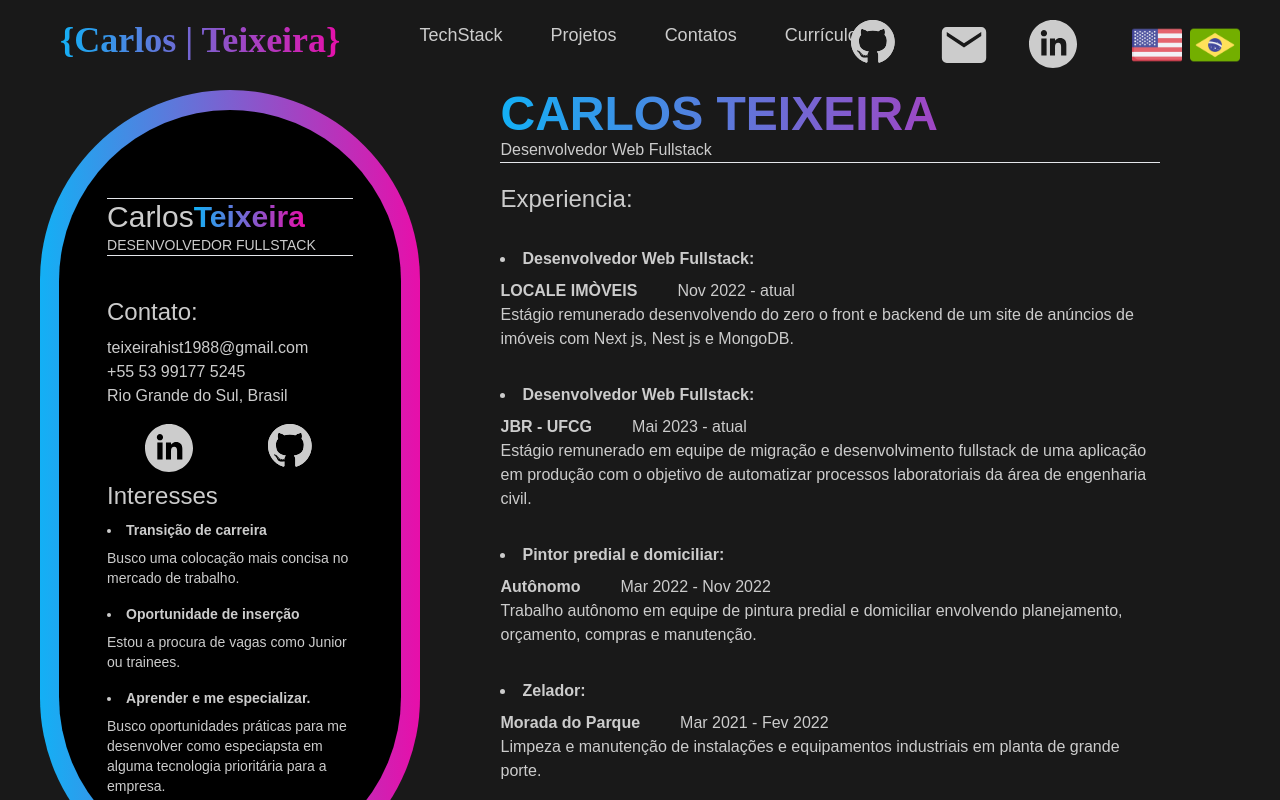
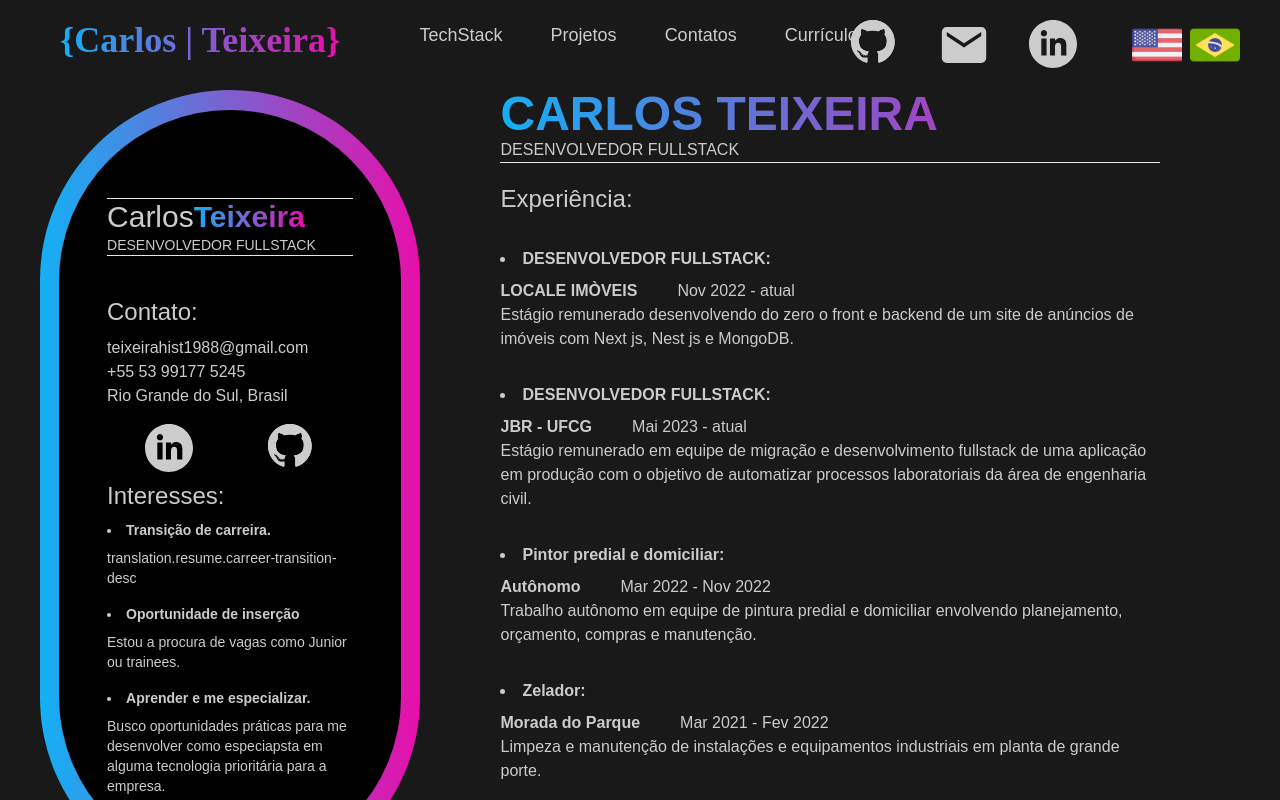
Before and after one commit to Carlos-Teixeira-Jr/portfolio, a Next.js app: page / in a window 1280 px wide. Both pictures are taken after a click on the button "Currículo". Shown: the top 800 px of the page. Built offline with nearby package versions, Linux system fonts and the light colour scheme.

Commit message:
feat: curricuum page implemented

```diff
--- a/src/components/curriculum.tsx
+++ b/src/components/curriculum.tsx
@@ -2,51 +2,53 @@ import Image from "next/image"
 import LinkedinIcon from "./icons/linkedInIcon"
 import GithubIcon from "./icons/githubIcon"
 import Link from "next/link";
+import { Element } from "react-scroll";
+import { t } from "i18next";
 
 const Curriculum = () => {
 
   const experiences = [
     {
       key: 'locale',
-      title: 'Desenvolvedor Web Fullstack',
+      title: t("translation.resume.title"),
       company: 'LOCALE IMÒVEIS',
-      date: 'Nov 2022 - atual',
-      description: 'Estágio remunerado desenvolvendo do zero o front e backend de um site de anúncios de imóveis com Next js, Nest js e MongoDB.'
+      date: `Nov 2022 - ${t("translation.resume.current")}`,
+      description: t("translation.resume.locale")
     },
     {
       key: 'JBR',
-      title: 'Desenvolvedor Web Fullstack',
+      title: t("translation.resume.title"),
       company: 'JBR - UFCG',
-      date: 'Mai 2023 - atual',
-      description: 'Estágio remunerado em equipe de migração e desenvolvimento fullstack de uma aplicação em produção com o objetivo de automatizar processos laboratoriais da área de engenharia civil.'
+      date: `Mai 2023 - ${t("translation.resume.current")}`,
+      description: t("translation.resume.jbr")
     },
     {
       key: 'painter',
-      title: 'Pintor predial e domiciliar',
+      title: t("translation.resume.painter"),
       company: 'Autônomo',
       date: 'Mar 2022 - Nov 2022',
-      description: 'Trabalho autônomo em equipe de pintura predial e domiciliar envolvendo planejamento, orçamento, compras e manutenção.'
+      description: t("translation.resume.painter-desc")
+    },
+    {
+      key: 'janitor',
+      title: t("translation.resume.janitor"),
+      company: 'Morada do Parque',
+      date: 'Mar 2021 - Fev 2022',
+      description: t("translation.resume.janitor-desc")
     },
     {
       key: 'multiserv',
-      title: 'Zelador',
-      company: 'Morada do Parque',
-      date: 'Mar 2021 - Fev 2022',
-      description: 'Limpeza e manutenção de instalações e equipamentos industriais em planta de grande porte.'
-    },
-    {
-      key: 'janitor',
-      title: 'Auxiliar de Serviços Gerais',
+      title: t("translation.resume.general-services"),
       company: 'Multiserv',
       date: 'Fev 2020 - Mar 2021',
-      description: 'Limpeza e manutenção das instalações prediais e domiciliares de condomínio de médio porte.'
+      description: t("translation.resume.general-services-desc")
     },
     {
       key: 'sales',
-      title: 'Vendedor',
+      title: t("translation.resume.seller"),
       company: 'SÉCULO 21 ELETRÔNICOS',
       date: 'Mai 2018 - Dez 2020',
-      description: 'Venda e propsecção de clientes em loja de eletrônicos em shopping center.'
+      description: t("translation.resume.seller-desc")
     },
   ];
 
@@ -61,14 +63,14 @@ const Curriculum = () => {
               <span className="font-extrabold bg-gradient-to-r text-transparent from-[#13B0F5] to-[#E70FAA] bg-clip-text">Teixeira</span>
             </h1>
 
-            <h2 className="text-sm">DESENVOLVEDOR FULLSTACK</h2>
+            <h2 className="text-sm">{t("translation.resume.title")}</h2>
             <hr/>
           </div>
-          <h3 className="text-2xl">Contato:</h3>
+          <h3 className="text-2xl">{t('translation.resume.contact')}</h3>
           <div className="my-2">
             <p>teixeirahist1988@gmail.com</p>
             <p>+55 53 99177 5245</p>
-            <p>Rio Grande do Sul, Brasil</p>
+            <p>Rio Grande do Sul, {t('translation.resume.nation')}</p>
           </div>
           <div className="my-2 flex justify-around">
             <Link href="https://www.linkedin.com/in/carlos-teixeira-000b7b1a0/" target="_blank">
@@ -79,24 +81,24 @@ const Curriculum = () => {
             </Link>
 
           </div>
-          <h3 className="text-2xl">Interesses</h3>
+          <h3 className="text-2xl">{t('translation.resume.interested')}</h3>
           <div className="my-2">
             <ul className="list-disc list-inside text-sm">
-              <li className="mb-2 font-extrabold">Transição de carreira</li>
-              <p className="mb-4">Busco uma colocação mais concisa no mercado de trabalho.</p>
-              <li className="mb-2 font-extrabold">Oportunidade de inserção</li>
-              <p className="mb-4">Estou a procura de vagas como Junior ou trainees.</p>
-              <li className="mb-2 font-extrabold">Aprender e me especializar.</li>
-              <p className="mb-4">Busco oportunidades práticas para me desenvolver como especiapsta em alguma tecnologia prioritária para a empresa.</p>
+              <li className="mb-2 font-extrabold">{t('translation.resume.carreer-transition')}</li>
+              <p className="mb-4">{t('translation.resume.carreer-transition-desc')}</p>
+              <li className="mb-2 font-extrabold">{t('translation.resume.insertion-oportunity')}</li>
+              <p className="mb-4">{t('translation.resume.insertion-oportunity-desc')}</p>
+              <li className="mb-2 font-extrabold">{t('translation.resume.learn-specialize')}</li>
+              <p className="mb-4">{t('translation.resume.learn-specialize-desc')}</p>
             </ul>
           </div>
         </div>
       </div>
       <div className="w-full px-2 md:px-20">
         <h1 className="text-5xl font-extrabold bg-gradient-to-r text-transparent from-[#13B0F5] to-[#E70FAA] bg-clip-text text-center md:text-left">CARLOS TEIXEIRA</h1>
-        <h2 className="text-center md:text-left">Desenvolvedor Web Fullstack</h2>
+        <h2 className="text-center md:text-left">{t("translation.resume.title")}</h2>
         <hr/>
-        <h3 className="my-5 text-2xl text-center md:text-left">Experiencia:</h3>
+        <h3 className="my-5 text-2xl text-center md:text-left">{t("translation.resume.experience")}</h3>
         <ul className="list-disc list-inside">
           {experiences.map((exp) => (
             <div key={exp.key} className="my-8">
@@ -110,8 +112,8 @@ const Curriculum = () => {
         </ul>
         <hr/>
 
-        <h3 className="my-5 text-2xl text-center md:text-left">Educação:</h3>
-        <li className="mb-2 font-extrabold">Graduação em análise e desenvolvimento de sistemas</li>
+        <h3 className="my-5 text-2xl text-center md:text-left">{t("translation.resume.education")}:</h3>
+        <li className="mb-2 font-extrabold">{t("translation.resume.education-desc")}</li>
         <div className="flex gap-10">
           <p className="font-bold">UNICESUMAR</p>
           <p>Jan 2022 - Mai 2025</p>
--- a/src/components/navbar.tsx
+++ b/src/components/navbar.tsx
@@ -23,10 +23,6 @@ const Navbar = ({selectedLanguage, handleShowCurriculum}: INavbar) => {
   const { t } = useTranslation();
   const router = useRouter();
   const [showCurriculum, setShowCurriculum] = useState(false);
-
-  useEffect(() => {
-    console.log("🚀 ~ file: navbar.tsx:34 ~ Navbar ~ showCurriculum:", showCurriculum)
-  }, [showCurriculum])
 
   useEffect(() => {
     selectedLanguage(language)
--- a/src/pages/index.tsx
+++ b/src/pages/index.tsx
@@ -14,11 +14,6 @@ export default function Home() {
 
   const [language, setLanguage] = useState('');
   const [isCurriculum, setIsCurriculum] = useState(false);
-
-  useEffect(() => {
-    console.log("🚀 ~ file: index.tsx:25 ~ Home ~ isCurriculum:", isCurriculum)
-  }, [isCurriculum])
-
 
   const handleLanguageChange = (language: string) => {
     setLanguage(language)
--- a/translations/en.json
+++ b/translations/en.json
@@ -31,6 +31,32 @@
       "pokedex": "Simple application to exercise the use of APIs and basic functionalities of Vue.js and Bulma stylesheet framework.",
       "fasteng": "Professional application for automating calculations, tests and dosages for soil and pavement engineering processes. In this application the biggest challenge is to reproduce advanced engineering calculations to facilitate this work."
     },
+    "resume": {
+      "title": "FULLSTACK DEVELOPER",
+      "contact": "Contact:",
+      "nation": "Brazil",
+      "interested": "Interested in:",
+      "carreer-transition": "Carrer transition.",
+      "carreer-transition-desc": "I'm looking for a more concise placement in the job market.",
+      "insertion-oportunity": "Insertion opportunity",
+      "insertion-oportunity-desc": "I'm looking for positions as Junior or trainees.",
+      "learn-specialize": "Learn and specialize.",
+      "learn-specialize-desc": "I look for practical opportunities to develop myself as a specialist in a priority technology for the company.",
+      "experience": "Experience:",
+      "current": "current",
+      "locale": "Paid internship developing the front and backend of a real estate listing website from scratch with Next js, Nest js and MongoDB.",
+      "jbr": "Paid internship in a fullstack migration and development team for a production application with the aim of automating laboratory processes in the civil engineering area.",
+      "painter": "Building and home painter",
+      "painter-desc": "Independent work in a building and home painting team involving planning, budgeting, purchasing and maintenance.",
+      "janitor": "Janitor",
+      "janitor-desc": "Cleaning and maintenance of industrial facilities and equipment in large plants.",
+      "general-services": "General Services Assistant",
+      "general-services-desc": "Cleaning and maintenance of building and household facilities in medium-sized condominiums.",
+      "seller": "Seller",
+      "seller-desc": "Sales and prospecting of customers in an electronics store in a shopping center.",
+      "education": "Education",
+      "education-desc": "Bachelor's degree in systems analysis and development"
+    },
     "footer": {
       "home": "Home",
       "about": "About",
--- a/translations/pt.json
+++ b/translations/pt.json
@@ -32,6 +32,32 @@
       "pokedex": "Aplicação simples para exercitar o uso de APIs e funcionalidades básicas de Vue.js e do framwork de folhas de estilo Bulma.",
       "fasteng": "Aplicação profissional para automatização de cálculos, ensaios e dosagens para processos de engenharia de solos e pavimentos. Nesta aplicação o maior desafio é reproduzir cálculos avançados de engenharia afim de facilitar esse trabalho."
     },
+    "resume": {
+      "title": "DESENVOLVEDOR FULLSTACK",
+      "contact": "Contato:",
+      "nation": "Brasil",
+      "interested": "Interesses:",
+      "carreer-transition": "Transição de carreira.",
+      "carrer-transition-desc": "Busco uma colocação mais concisa no mercado de trabalho.",
+      "insertion-oportunity": "Oportunidade de inserção",
+      "insertion-oportunity-desc": "Estou a procura de vagas como Junior ou trainees.",
+      "learn-specialize": "Aprender e me especializar.",
+      "learn-specialize-desc": "Busco oportunidades práticas para me desenvolver como especiapsta em alguma tecnologia prioritária para a empresa.",
+      "experience": "Experiência:",
+      "current": "atual",
+      "locale": "Estágio remunerado desenvolvendo do zero o front e backend de um site de anúncios de imóveis com Next js, Nest js e MongoDB.",
+      "jbr": "Estágio remunerado em equipe de migração e desenvolvimento fullstack de uma aplicação em produção com o objetivo de automatizar processos laboratoriais da área de engenharia civil.",
+      "painter": "Pintor predial e domiciliar",
+      "painter-desc": "Trabalho autônomo em equipe de pintura predial e domiciliar envolvendo planejamento, orçamento, compras e manutenção.",
+      "janitor": "Zelador",
+      "janitor-desc": "Limpeza e manutenção de instalações e equipamentos industriais em planta de grande porte.",
+      "general-services": "Auxiliar de Serviços Gerais",
+      "general-services-desc": "Limpeza e manutenção das instalações prediais e domiciliares de condomínio de médio porte.",
+      "seller": "Vendedor",
+      "seller-desc": "Venda e propsecção de clientes em loja de eletrônicos em shopping center.",
+      "education": "Educação",
+      "education-desc": "Graduação em análise e desenvolvimento de sistemas"
+    },
     "footer": {
       "home": "Início",
       "about": "Sobre",
```
